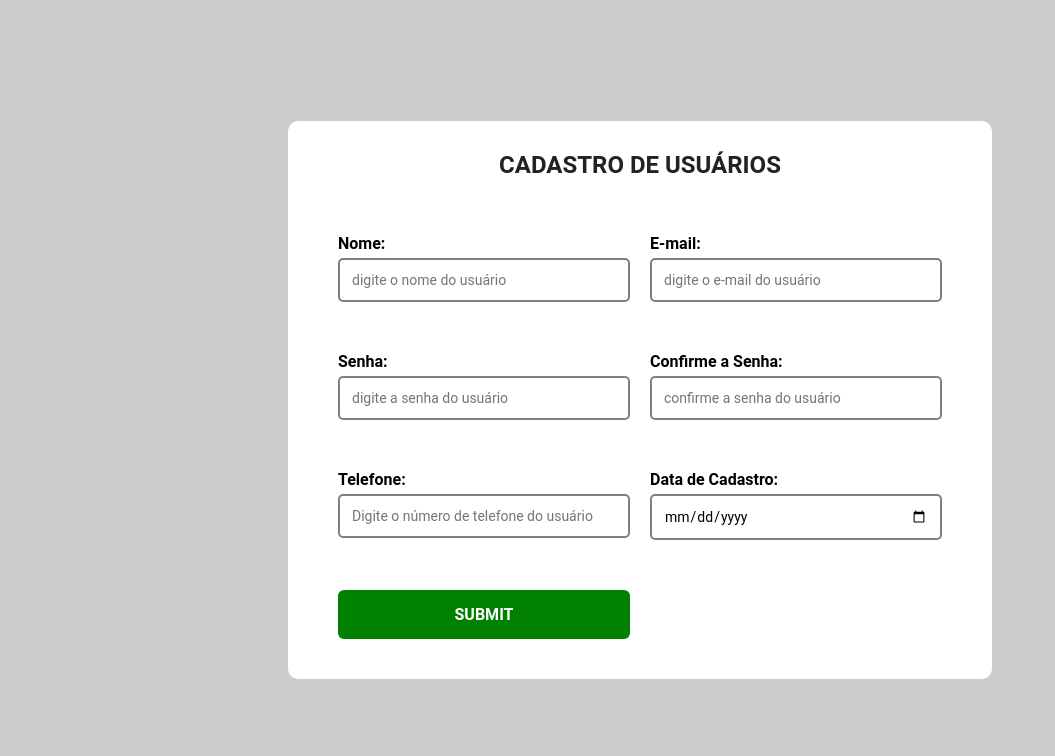
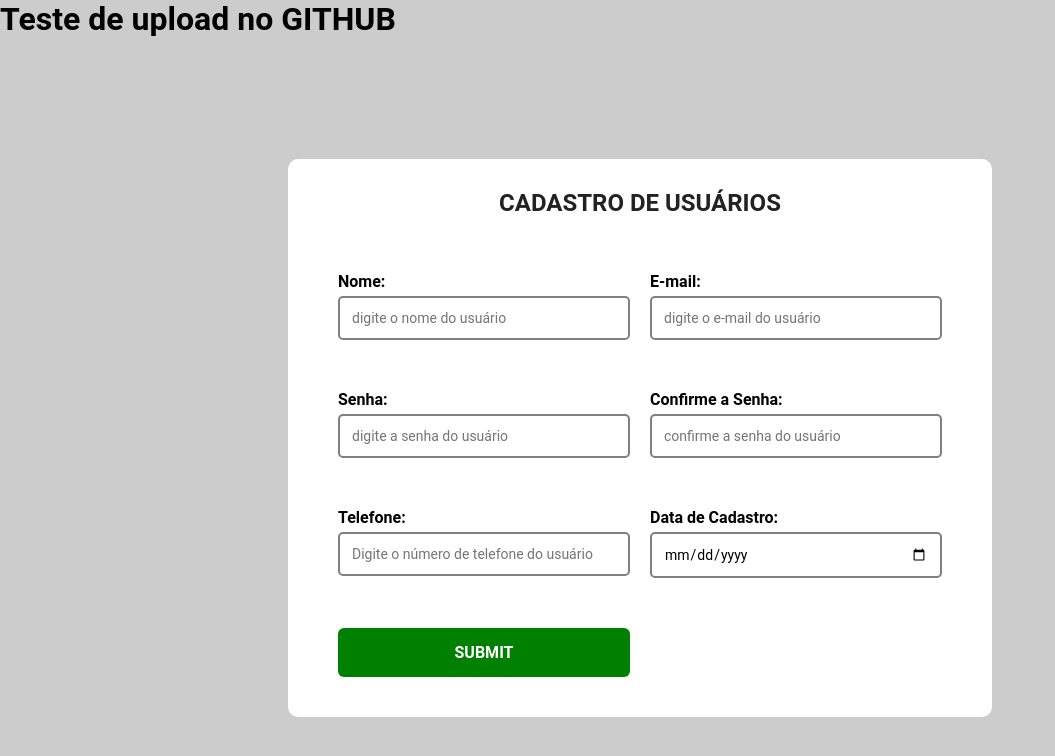
Before and after one commit to lucasnovais01/Formulario-27-05-2025, a plain HTML site: page index.html in a window 1280 px wide. Shown: the whole page, without its empty margins (0-1055 px from the left). Drawn offline with nearby package versions, Linux system fonts and the light colour scheme.

Commit message:
Novo upload

```diff
--- a/index.html
+++ b/index.html
@@ -14,6 +14,9 @@
 
 </head>
 <body>
+  <h1>Teste de upload no GITHUB</h1>
+
+
   <div class="container">
     <div class="form-container">
       <div class="header">
```
